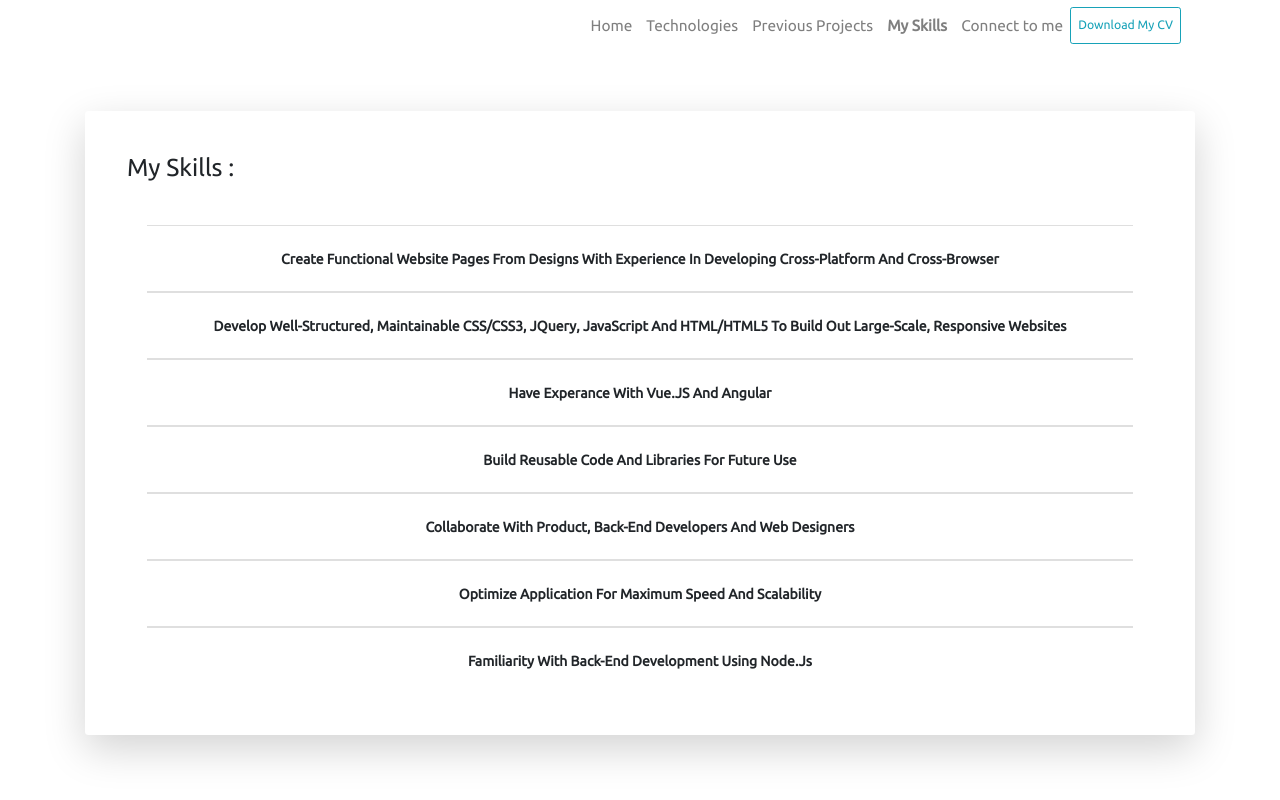
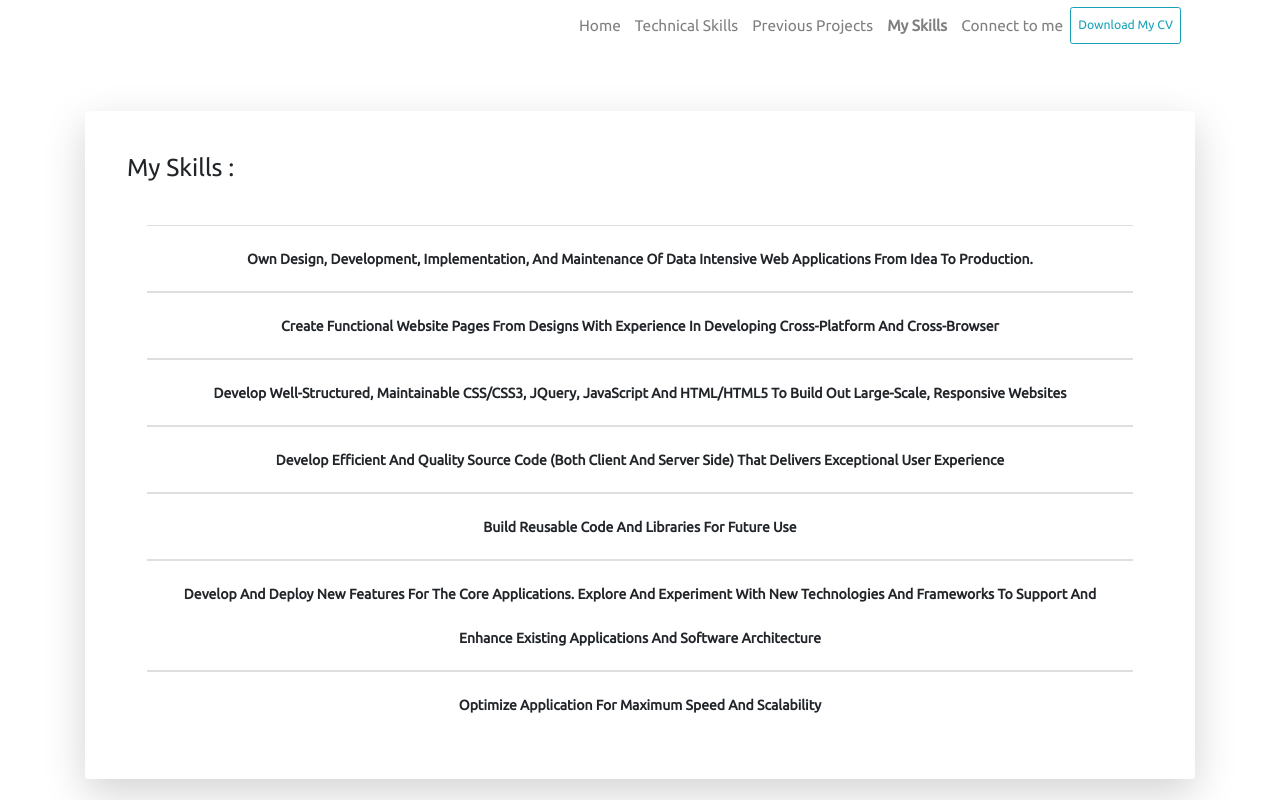
Before and after one commit to Abdullahghoneim/my-portofilo, a Vue app: page /mySkills in a window 1280 px wide. Built offline with nearby package versions, Linux system fonts and the light colour scheme; what vue-resource would draw is missing.

Commit message:
fix some ui issue

```diff
--- a/src/components/Navbar.vue
+++ b/src/components/Navbar.vue
@@ -17,15 +17,7 @@
           <a class="nav-link" href="#">Home</a>
         </router-link>
         <router-link tag="li" to="/technologies" class="nav-item" class-active="active" exact>
-          <a
-            class="nav-link"
-            href="#"
-            data-container="body"
-            data-toggle="popover"
-            data-trigger="hover"
-            data-placement="bottom"
-            data-content="Most Technologies I Use"
-          >Technologies</a>
+          <a class="nav-link" href="#">Technical Skills</a>
         </router-link>
         <router-link tag="li" to="/myProjects" class="nav-item" class-active="active" exact>
           <a class="nav-link" href="#">Previous Projects</a>
--- a/src/components/myProjects.vue
+++ b/src/components/myProjects.vue
@@ -2,6 +2,7 @@
   <div>
     <h3>Most of Proud Projects</h3>
     <div class="mt-5 project">
+      <router-link tag="div" to="/project/occassionToday">
         <h5 class="font-weight-bold">Ocassion Today</h5>
         <p class="mt-3">
           Occasion Today is mobo app to manage supermarket owners to add occasion on those products and sell it
@@ -10,12 +11,15 @@
         <router-link to="/project/occassionToday">
           <a href class="btn btn-link font-weight-bold">More Info</a>
         </router-link>
+      </router-link>
     </div>
     <div class="mt-5 project">
+      <router-link tag="div" to="/project/zoomZoom">
         <h5 class="font-weight-bold">ZoomZoom</h5>
         <p>zoomZoom is E-Commerce mobile app to sell products with defiant category you can buy products and add products to your cart developed with ionic framework For Fron-End and Nodejs & mongo for restful api</p>
         <router-link to="/project/zoomZoom">
           <a href class="btn btn-link font-weight-bold">More Info</a>
+        </router-link>
       </router-link>
     </div>
     <div class="mt-5 project">
--- a/src/components/mySkills.vue
+++ b/src/components/mySkills.vue
@@ -13,13 +13,13 @@ export default {
   data() {
     return {
       mySkills: [
+        "Own design, development, implementation, and maintenance of data intensive web applications from idea to production.",
         "Create functional website pages from designs with experience in developing cross-platform and cross-browser",
         "Develop well-structured, maintainable CSS/CSS3, jQuery, JavaScript and HTML/HTML5 to build out large-scale, responsive websites",
-        "have Experance with Vue.JS And Angular ",
+        "Develop efficient and quality source code (both client and server side) that delivers exceptional user experience",
         "Build reusable code and libraries for future use",
-        "Collaborate with product, back-end developers and web designers",
-        "Optimize application for maximum speed and scalability",
-        "Familiarity with back-end development using Node.js "
+        "Develop and deploy new features for the core applications. Explore and experiment with new technologies and frameworks to support and enhance existing applications and software architecture",
+        "Optimize application for maximum speed and scalability"
       ]
     };
   }
```
Lines whose indentation alone changed are shown as unchanged.
